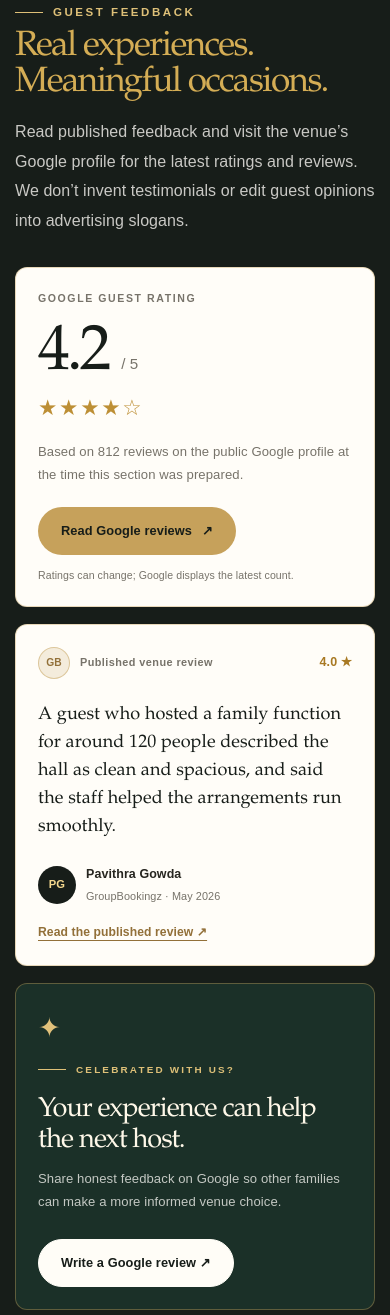
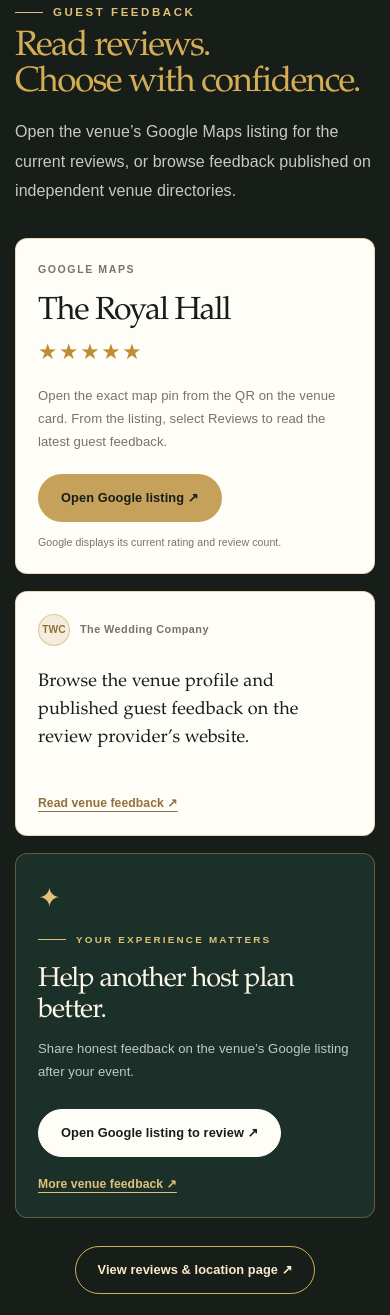
Before and after one commit to Sanaulla7676/Royal-banquet-hall, a website: page index.html in a window 390 px wide. Shown: the part 4668-5983 px from the top of the page. Drawn offline with Linux system fonts and the light colour scheme.

Commit message:
Add exact map and live review links to homepage

```diff
--- a/index.html
+++ b/index.html
@@ -14,7 +14,7 @@
 <body>
 <header class="site-header"><div class="container nav">
 <a class="brand" href="index.html" aria-label="The Royal Party Hall homepage"><img class="brand-logo" src="assets/images/royal-hall-crest.webp" alt="The Royal Hall crest" width="145" height="98"></a>
-<nav class="nav-links" aria-label="Main navigation"><a aria-current="page" href="index.html">Home</a><a href="events.html">Events</a><a href="gallery.html">Gallery</a><a href="experience.html">The Experience</a><a href="catering.html">Catering</a><a href="contact.html">Contact</a></nav>
+<nav class="nav-links" aria-label="Main navigation"><a aria-current="page" href="index.html">Home</a><a href="events.html">Events</a><a href="gallery.html">Gallery</a><a href="experience.html">The Experience</a><a href="catering.html">Catering</a><a href="reviews.html">Reviews</a><a href="contact.html">Contact</a></nav>
 <div class="nav-actions"><a class="btn btn-gold" href="booking.html">Check Your Date</a><button class="menu-toggle" aria-expanded="false" aria-label="Open menu">☰</button></div>
 </div></header>
 <main>
@@ -132,35 +132,15 @@
   </div>
 </section>
 <section class="section dark reviews-section" id="reviews">
-  <div class="container">
-    <div class="section-head reveal">
-      <div><span class="eyebrow">Guest feedback</span><h2>Real experiences.<br>Meaningful occasions.</h2></div>
-      <p class="lede">Read published feedback and visit the venue’s Google profile for the latest ratings and reviews. We don’t invent testimonials or edit guest opinions into advertising slogans.</p>
-    </div>
-    <div class="review-layout">
-      <article class="rating-panel reveal">
-        <span class="rating-kicker">Google guest rating</span>
-        <div class="rating-score">4.2 <span>/ 5</span></div>
-        <div class="rating-stars" aria-label="4.2 out of 5 stars">★★★★☆</div>
-        <p>Based on 812 reviews on the public Google profile at the time this section was prepared.</p>
-        <a class="btn btn-gold" href="https://www.google.com/maps/search/?api=1&amp;query=The%20Royal%20Party%20Hall%2C%20Rajajinagar%2C%20Bengaluru&amp;query_place_id=ChIJGwfVLvQ9rjsRkUHQmJhAav8" target="_blank" rel="noopener noreferrer">Read Google reviews <span aria-hidden="true">↗</span></a>
-        <small>Ratings can change; Google displays the latest count.</small>
-      </article>
-      <article class="review-card reveal">
-        <div class="review-card-top"><span class="review-source-mark">GB</span><span class="review-source">Published venue review</span><span class="review-score">4.0 ★</span></div>
-        <p class="review-quote">A guest who hosted a family function for around 120 people described the hall as clean and spacious, and said the staff helped the arrangements run smoothly.</p>
-        <div class="review-author"><span class="review-avatar">PG</span><span><strong>Pavithra Gowda</strong><small>GroupBookingz · May 2026</small></span></div>
-        <a class="review-source-link" href="https://groupbookingz.com/listing/royal-party-hall-rajajinagar/" target="_blank" rel="noopener noreferrer">Read the published review ↗</a>
-      </article>
-      <article class="review-invite reveal">
-        <span class="review-invite-icon" aria-hidden="true">✦</span>
-        <span class="eyebrow">Celebrated with us?</span>
-        <h3>Your experience can help the next host.</h3>
-        <p>Share honest feedback on Google so other families can make a more informed venue choice.</p>
-        <a class="btn btn-light" href="https://search.google.com/local/writereview?placeid=ChIJGwfVLvQ9rjsRkUHQmJhAav8" target="_blank" rel="noopener noreferrer">Write a Google review ↗</a>
-      </article>
-    </div>
+<div class="container">
+  <div class="section-head reveal"><div><span class="eyebrow">Guest feedback</span><h2>Read reviews.<br>Choose with confidence.</h2></div><p class="lede">Open the venue’s Google Maps listing for the current reviews, or browse feedback published on independent venue directories.</p></div>
+  <div class="review-layout review-link-layout">
+    <article class="rating-panel reveal"><span class="rating-kicker">Google Maps</span><div class="rating-score review-wordmark">The Royal Hall</div><div class="rating-stars" aria-hidden="true">★★★★★</div><p>Open the exact map pin from the QR on the venue card. From the listing, select Reviews to read the latest guest feedback.</p><a class="btn btn-gold" href="https://maps.app.goo.gl/KL41TEpJXLMCSc2u5" target="_blank" rel="noopener noreferrer">Open Google listing ↗</a><small>Google displays its current rating and review count.</small></article>
+    <article class="review-card reveal"><div class="review-card-top"><span class="review-source-mark">TWC</span><span class="review-source">The Wedding Company</span></div><p class="review-quote">Browse the venue profile and published guest feedback on the review provider’s website.</p><a class="review-source-link" href="https://www.theweddingcompany.com/wedding-venues/bengaluru/the-royal-hall-rajajinagar#reviews" target="_blank" rel="noopener noreferrer">Read venue feedback ↗</a></article>
+    <article class="review-invite reveal"><span class="review-invite-icon" aria-hidden="true">✦</span><span class="eyebrow">Your experience matters</span><h3>Help another host plan better.</h3><p>Share honest feedback on the venue’s Google listing after your event.</p><a class="btn btn-light" href="https://maps.app.goo.gl/KL41TEpJXLMCSc2u5" target="_blank" rel="noopener noreferrer">Open Google listing to review ↗</a><a class="review-source-link review-secondary-link" href="https://www.venuebookingz.com/bangalore/rajajinagar/banquet-hall/the-royal-hall/21653" target="_blank" rel="noopener noreferrer">More venue feedback ↗</a></article>
   </div>
+  <div class="reviews-footer-link"><a class="btn btn-outline" href="reviews.html">View reviews &amp; location page ↗</a></div>
+</div>
 </section>
 <section class="section"><div class="container"><div class="section-head reveal"><div><span class="eyebrow">Explore the venue</span><h2>Made for moments<br>worth gathering for.</h2></div><p class="lede">From the first arrival to the final photograph, explore the spaces and styling that help bring a celebration together.</p></div>
 <div class="cards">
@@ -173,8 +153,19 @@
 <section class="section alt"><div class="container split"><div class="split-media reveal"><img src="assets/images/cake-display.jpg" alt="Celebration cake and display table" loading="lazy" onerror="this.style.display='none'"></div><div class="reveal"><span class="eyebrow">A simpler planning journey</span><h2>Clarity first.<br>Celebration next.</h2><p class="lede">You should not need to hunt through a complicated website to ask one important question. Choose your event, share the date and guest count, see the real venue photos, then send a single enquiry to the team.</p><div class="feature-list"><div class="feature"><strong>Explore</strong><small>See genuine venue photos</small></div><div class="feature"><strong>Shortlist</strong><small>Choose an event type</small></div><div class="feature"><strong>Enquire</strong><small>Share date and guest needs</small></div><div class="feature"><strong>Confirm</strong><small>Venue team verifies availability</small></div></div><a class="btn btn-dark" href="booking.html">Plan your celebration ↗</a></div></div></section>
 <section class="section dark"><div class="container"><div class="section-head reveal"><div><span class="eyebrow">The journey</span><h2>Four simple steps.</h2></div><p class="lede">A clear path from discovering the venue to getting a response from the team.</p></div><div class="steps reveal"><div class="step"><h3>Explore</h3><p>See the spaces, event types and photo categories.</p></div><div class="step"><h3>Choose</h3><p>Share a preferred date, guest range and setup needs.</p></div><div class="step"><h3>Enquire</h3><p>Send your details through the configured contact channel.</p></div><div class="step"><h3>Confirm</h3><p>The venue team checks its schedule and confirms next steps.</p></div></div></div></section>
 <section class="section"><div class="container"><div class="cta-banner"><div><span class="eyebrow">Your event starts here</span><h2>Planning something special?</h2><p>Tell us what you are celebrating, your preferred date and expected guests. We’ll help you take the next step.</p></div><a class="btn btn-gold" href="booking.html">Make an enquiry ↗</a></div></div></section>
-</main>
-<footer class="site-footer"><div class="container"><div class="footer-grid"><div><a class="brand" href="index.html"><img class="brand-logo" src="assets/images/royal-hall-crest.webp" alt="The Royal Hall crest" width="145" height="98"></a><p>A considered setting for weddings, birthdays, receptions and meaningful gatherings.</p></div><div><h3>Explore</h3><div class="footer-links"><a href="events.html">Events</a><a href="gallery.html">Photo & video gallery</a><a href="experience.html">The experience</a><a href="catering.html">Catering menus</a></div></div><div><h3>Plan</h3><div class="footer-links"><a href="booking.html">Check your date</a><a href="contact.html">Contact the team</a><a href="experience.html#faq">FAQs</a></div></div><div><h3>Visit</h3><p>Rajajinagar, Bengaluru, Karnataka</p><p><a href="tel:+919591123456">Call: 9591 123456</a></p><p>For event enquiries, use Check Your Date to prepare a WhatsApp message for the venue team.</p></div></div><div class="footer-bottom"><span>© <span id="year"></span> The Royal Party Hall</span><span>Designed for clarity, accessibility and celebration.</span></div></div></footer>
+<section class="section home-map-section" id="location"><div class="container home-map-grid">
+<div class="home-map-copy reveal"><span class="eyebrow">Visit The Royal Hall</span><h2>Find us in<br>Rajajinagar.</h2><p class="lede">#722, 3rd Floor, Dr. M.C. Modi Hospital Road, W.O.C. Road, Rajajinagar, Bengaluru 560086. Opposite Kadamba Hotel, above Burger King.</p><div class="btn-row"><a class="btn btn-gold" href="https://maps.app.goo.gl/KL41TEpJXLMCSc2u5" target="_blank" rel="noopener noreferrer">Open exact map pin ↗</a><a class="btn btn-dark" href="contact.html#connect">Contact &amp; QR codes</a></div><p class="map-small-note">The direction button uses the exact Google Maps link encoded in the location QR supplied with the venue card.</p></div>
+<div class="map-frame reveal"><iframe src="https://maps.google.com/maps?q=12.99732%2C77.54774&amp;z=17&amp;output=embed" title="Map for The Royal Hall, Rajajinagar, Bengaluru" loading="lazy" referrerpolicy="no-referrer-when-downgrade" allowfullscreen></iframe></div>
+</div></section></main>
+<footer class="site-footer"><div class="container">
+<div class="footer-grid">
+<div><a class="brand" href="index.html" aria-label="The Royal Hall homepage"><img class="brand-logo" src="assets/images/royal-hall-crest.webp" alt="The Royal Hall crest" width="145" height="98"></a><p>#722, 3rd Floor, Dr. M.C. Modi Hospital Road, W.O.C. Road, Rajajinagar, Bengaluru 560086.</p><p><a href="tel:+919591123456">Call: 9591 123456</a></p></div>
+<div><h3>Explore</h3><div class="footer-links"><a href="events.html">Events</a><a href="gallery.html">Photo &amp; video gallery</a><a href="experience.html">The experience</a><a href="catering.html">Catering menus</a></div></div>
+<div><h3>Plan</h3><div class="footer-links"><a href="booking.html">Enquire &amp; check your date</a><a href="contact.html">Contact the venue</a><a href="reviews.html">Reviews &amp; location</a></div></div>
+<div><h3>Map &amp; connect</h3><div class="footer-links"><a href="https://maps.app.goo.gl/KL41TEpJXLMCSc2u5" target="_blank" rel="noopener noreferrer">Open exact Google Maps pin ↗</a><a href="reviews.html">Read public reviews</a><a href="contact.html#connect">Instagram QR code</a><a href="https://wa.me/919591123456" target="_blank" rel="noopener noreferrer">WhatsApp 9591 123456 ↗</a></div></div>
+</div><div class="footer-bottom"><span>© 2026 The Royal Hall</span><span>Rajajinagar · Bengaluru</span></div>
+<div class="site-footer-extras"><span>Map pin from the QR on the venue card.</span><a href="https://maps.app.goo.gl/KL41TEpJXLMCSc2u5" target="_blank" rel="noopener noreferrer">Directions ↗</a><a href="reviews.html">Reviews ↗</a><a href="https://wa.me/919591123456" target="_blank" rel="noopener noreferrer">Send enquiry on WhatsApp ↗</a></div>
+</div></footer>
 <a class="float-whatsapp" href="booking.html" aria-label="Start event enquiry">Enquire ↗</a>
 <script>document.getElementById('year').textContent=new Date().getFullYear();</script>
 </body></html>
```
